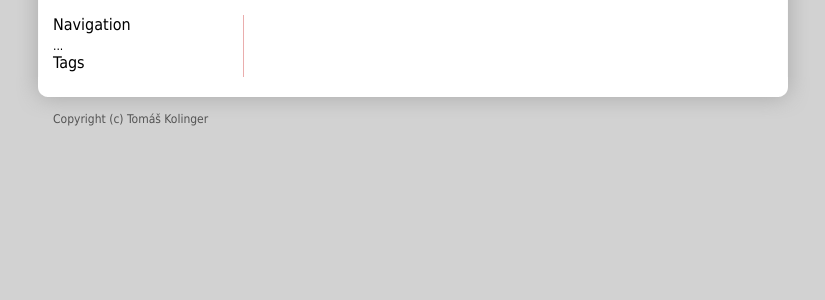
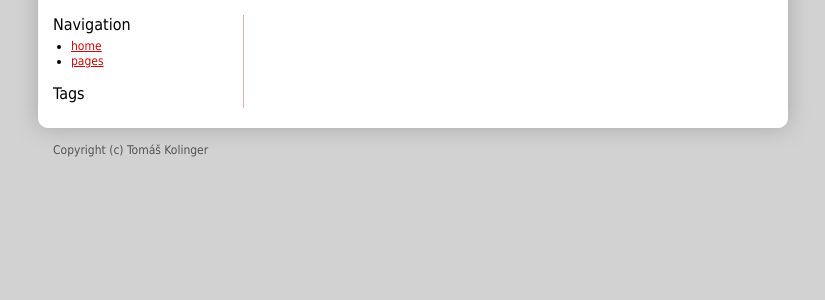
Before and after one commit to kolinger/django-sandbox, a Django app: page / in a window 1280 px wide. Shown: the part 155-455 px from the top of the page, without its empty margins (227-1052 px from the left). Run offline with Django 3.2, Linux system fonts and the light colour scheme; data that the repository does not hold is empty.

Commit message:
added links to navigation

```diff
--- a/core/templates/layout.html
+++ b/core/templates/layout.html
@@ -19,7 +19,11 @@
     <div id="content">
         <div class="left">
             <h2>Navigation</h2>
-            ...
+            <ul>
+                <li><a href="{% url "articles.views.default" %}">home</a></li>
+                <li><a href="{% url "pages.views.default" %}">pages</a></li>
+            </ul>
+
             <h2>Tags</h2>
             {% for tag in tags %}
                 {{ tag.name }}{% include "comma.html" %}
```
